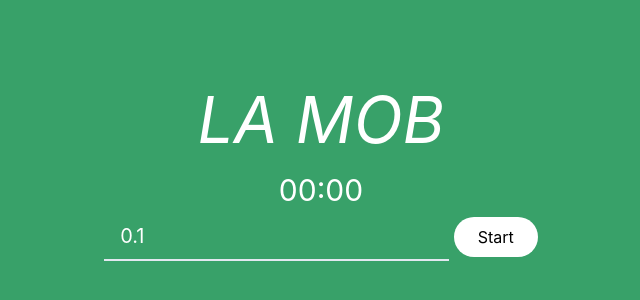
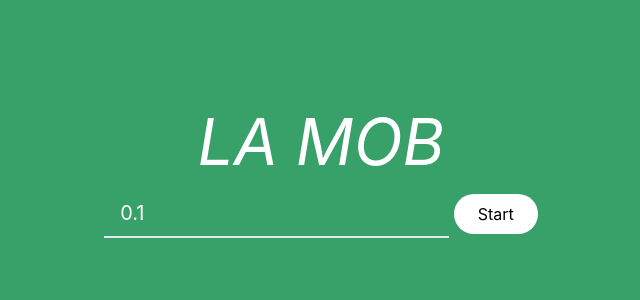
Before and after one commit to dillonfagan/LaMob, a Svelte app: page / in a window 1280 px wide. Shown: the part 234-534 px from the top of the page, without its empty margins (319-959 px from the left). Built offline with nearby package versions, Linux system fonts and the light colour scheme.

Commit message:
Hide time when not running

```diff
--- a/src/Timer.svelte
+++ b/src/Timer.svelte
@@ -22,7 +22,7 @@
 </script>
 
 <section>
-	<div class="text-3xl text-white w-full text-center" class:big={$running}>{Time.format(time)}</div>
+	<div class="text-3xl text-white w-full text-center" class:big={$running} class:hidden={!$running}>{Time.format(time)}</div>
 	<div class:hidden={$running}>
 		<input bind:value={rawTimeInput} class="py-2 px-4 text-xl text-white bg-transparent border-b-2" />
 		<button on:click={start} class="bg-white py-2 px-6 rounded-full">Start</button>
```
